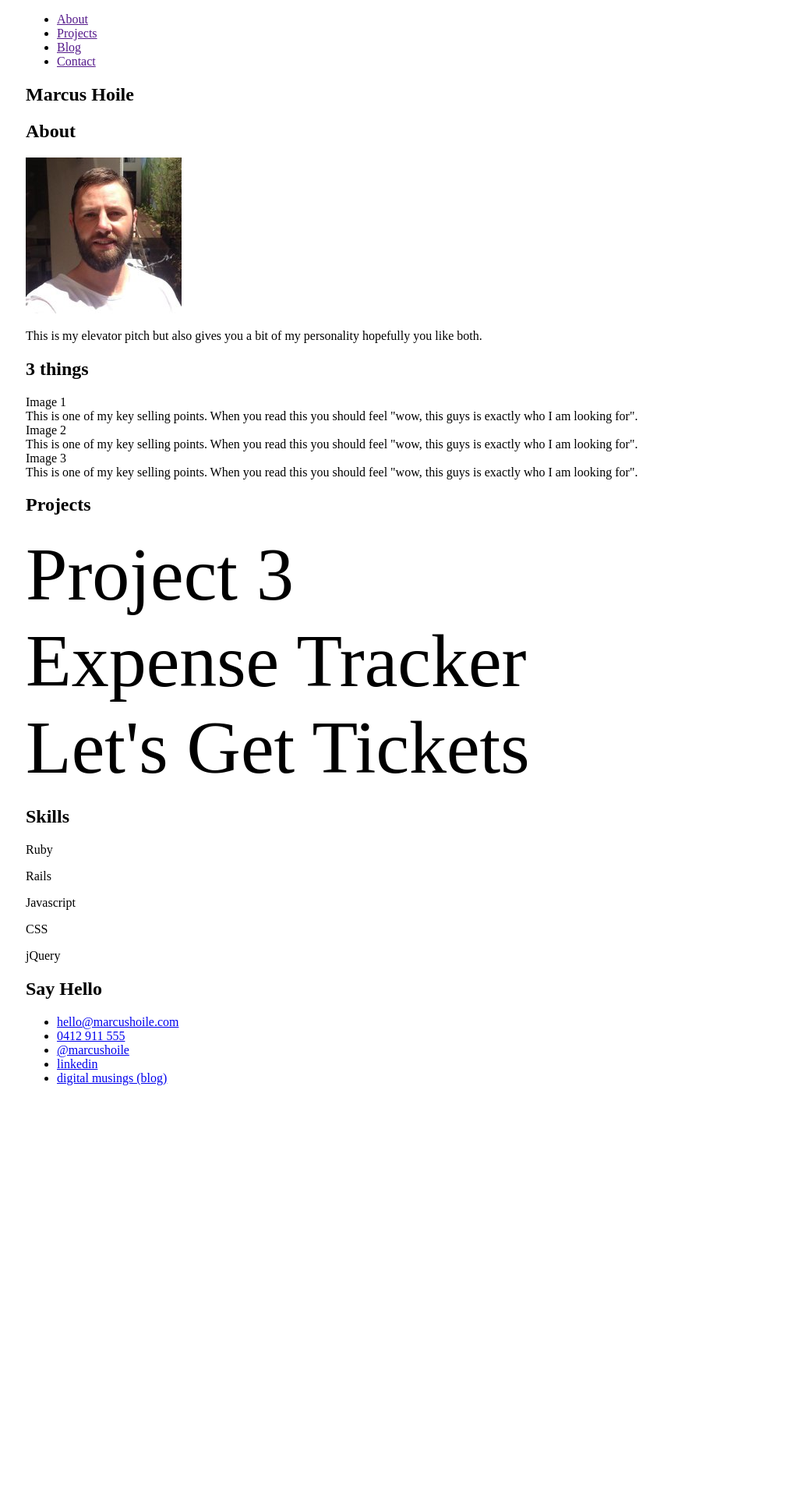
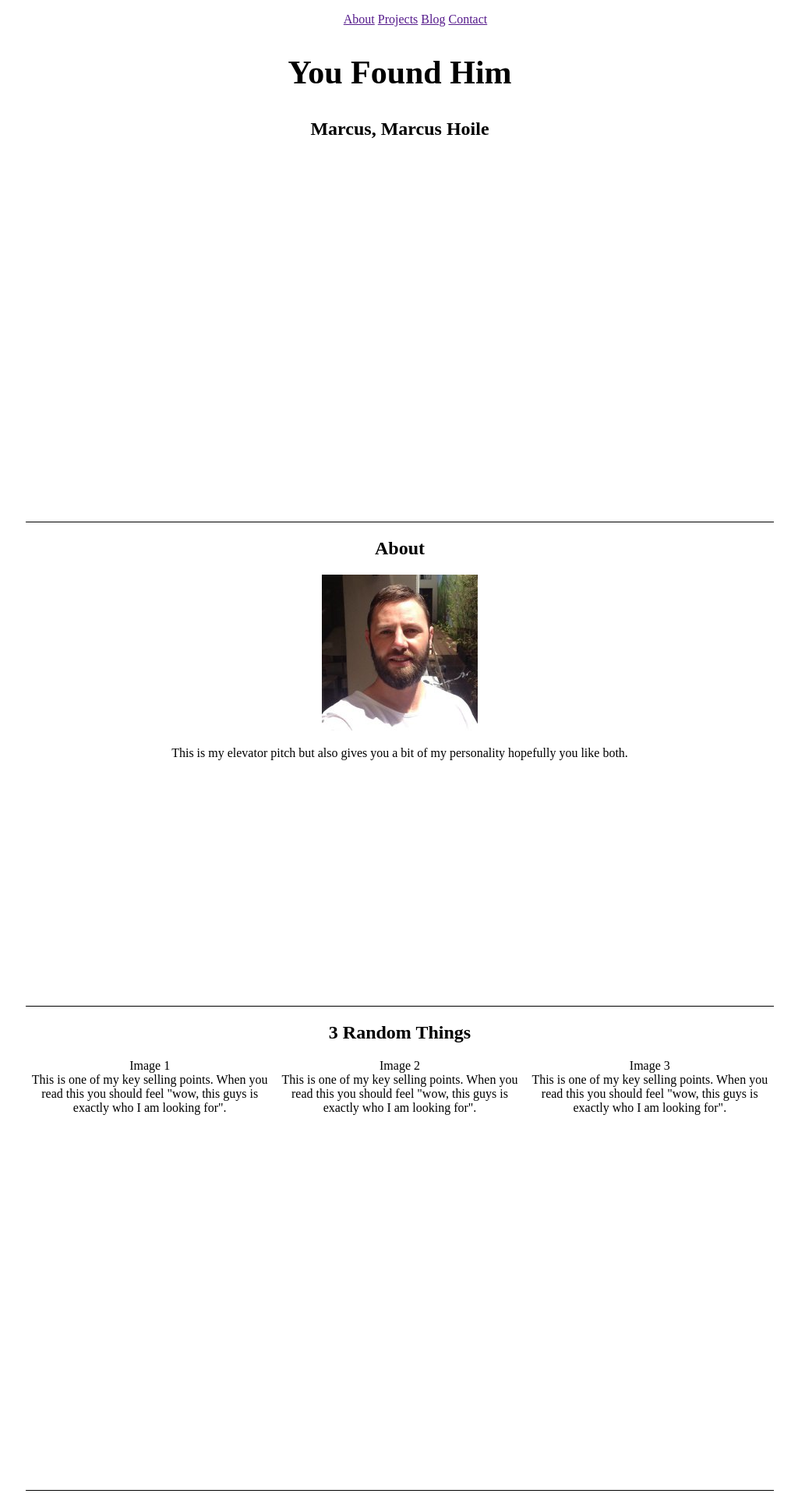
Before and after one commit to MarcusHoile/portfolio, a PHP site: page / in a window 1280 px wide. Shown: the top 1920 px of the page at 78% size, without its empty margins (127-1151 px from the left). Before the commit the page ends 1392 px from the top, so only its background shows below. Run offline with PHP 8.4, Linux system fonts and the light colour scheme.

Commit message:
skill bar, project title hovers, value cols

```diff
--- a/css/main.css
+++ b/css/main.css
@@ -1,10 +1,77 @@
 body {
 	max-width: 960px;
 	margin:0 auto;
+	text-align:center;
 }
+
+nav ul li {
+	display: inline-block;
+}
+ul li {
+		list-style-type: none;
+}
+
+h1 {
+	font-size: 42px;
+}
+
 
 .project-title {
 	font-size: 6em;
 	padding:0;
 	margin:0;
 }
+
+
+.col {
+	width: 33%;
+	display:inline-block;
+}
+
+section {
+	border-bottom: solid 1px black;
+	height: 600px;
+}
+
+.project-title:hover {
+	background:url(http://lorempixel.com/900/200);
+}
+
+.skill {
+	border: solid 1px black;
+	margin: 15px auto;
+	height: 60px;
+}
+
+.progress-bar {
+	background: red;
+	height:100%;
+}
+
+.ruby {
+	width: 80%;
+}
+
+.rails {
+	width: 70%;
+}
+
+.javascript {
+	width: 60%;
+}
+
+.css {
+	width: 45%;
+}
+.jquery {
+	width: 33%;
+}
+
+
+.clearfix:after {
+   content: " "; /* Older browser do not support empty content */
+   visibility: hidden;
+   display: block;
+   height: 0;
+   clear: both;
+}
--- a/index.html
+++ b/index.html
@@ -25,7 +25,10 @@
 	<div id="container">
 		<section id="landing-pane">
 			<div class="inner">
-				<div class="section-title"><h2>Marcus Hoile</h2></div>
+				<div class="section-title">
+					<h1>You Found Him</h1>
+					<h2>Marcus, Marcus Hoile</h2>
+				</div>
 			</div>
 		</section>
 
@@ -41,16 +44,16 @@
 		<section id="value-prop">
 			<div class="inner">
 				<div class="section-title">
-					<h2>3 things</h2>
-					<div class="value">
+					<h2>3 Random Things</h2>
+					<div class="value col">
 						<div class="value-image">Image 1</div>
 						<div class="value-copy">This is one of my key selling points. When you read this you should feel "wow, this guys is exactly who I am looking for".</div>
 					</div>
-					<div class="value">
+					<div class="value col">
 						<div class="value-image">Image 2</div>
 						<div class="value-copy">This is one of my key selling points. When you read this you should feel "wow, this guys is exactly who I am looking for".</div>
 					</div>
-					<div class="value">
+					<div class="value col">
 						<div class="value-image">Image 3</div>
 						<div class="value-copy">This is one of my key selling points. When you read this you should feel "wow, this guys is exactly who I am looking for".</div>
 					</div>
@@ -61,9 +64,9 @@
 			<div class="inner">
 				<div class="section-title">
 					<h2>Projects</h2>
-					<p class="project-title">Project 3</p>
-					<p class="project-title">Expense Tracker</p>
-					<p class="project-title">Let's Get Tickets</p>
+					<p class="project-title" id="project-1">Project 3</p>
+					<p class="project-title" id="project-2">Expense Tracker</p>
+					<p class="project-title" id="project-3">Let's Get Tickets</p>
 				</div>
 			</div>
 		</section>
@@ -71,11 +74,11 @@
 			<div class="inner">
 				<div class="section-title">
 					<h2>Skills</h2>
-					<div class="skill"><div class="progress-bar"><p>Ruby</p></div></div>
-					<div class="skill"><div class="progress-bar"><p>Rails</p></div></div>
-					<div class="skill"><div class="progress-bar"><p>Javascript</p></div></div>
-					<div class="skill"><div class="progress-bar"><p>CSS</p></div></div>
-					<div class="skill"><div class="progress-bar"><p>jQuery</p></div></div>
+					<div class="skill"><div class="progress-bar ruby">Ruby</div></div>
+					<div class="skill"><div class="progress-bar rails">Rails</div></div>
+					<div class="skill"><div class="progress-bar javascript">Javascript</div></div>
+					<div class="skill"><div class="progress-bar css">CSS</div></div>
+					<div class="skill"><div class="progress-bar jquery">jQuery</div></div>
 				</div>
 			</div>
 		</section>
```
